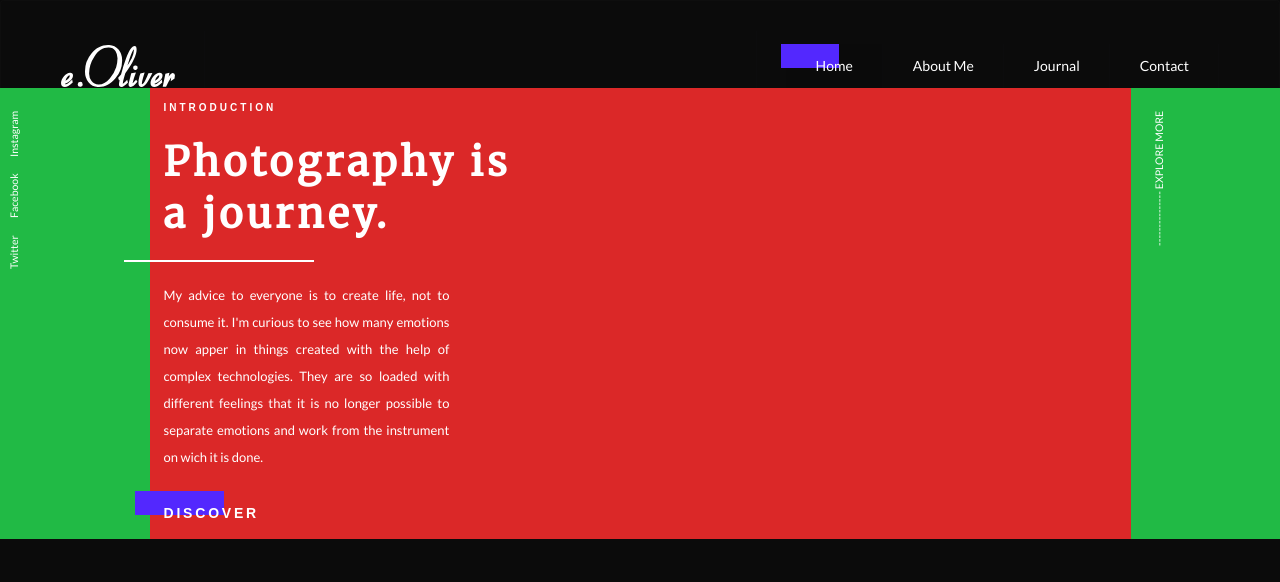
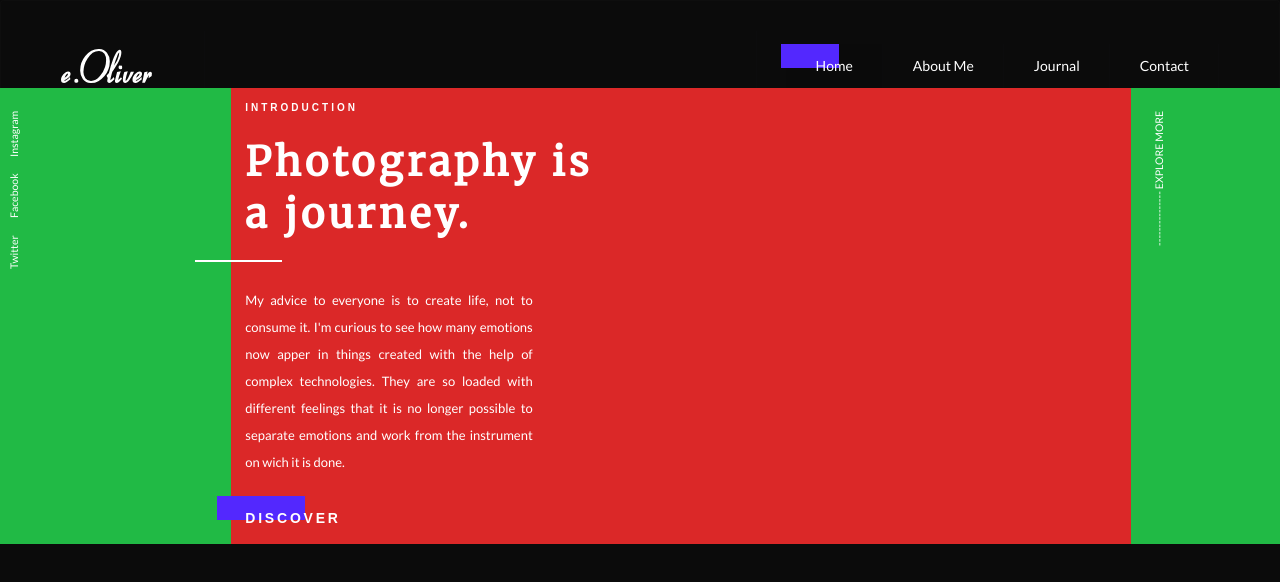
Before and after one commit to dalejodc/frontend-test, an Angular app: page / in a window 1280 px wide. Shown: the top 582 px of the page. Built offline with nearby package versions, Linux system fonts and the light colour scheme.

Commit message:
Comments

```diff
--- a/src/app/components/header/header.component.css
+++ b/src/app/components/header/header.component.css
@@ -1,3 +1,9 @@
+/*********************************************
+                 HEADER STYLES
+**********************************************/
+
+/* Header div */
+
 .header {
     background-color: var(--dark-black);
     height: 100%;
@@ -5,6 +11,7 @@
     background-repeat: no-repeat;
 }
 
+/* Media queries to rotate the social media menu  */
 @media screen and (min-width: 766px) {
     nav.rotated {
         position: absolute;
@@ -24,6 +31,7 @@
     }
 }
 
+/* Media queries to rotate the EXPLORE MORE menu */
 @media screen and (max-width: 766px) {
     nav.rotated a {
         color: white;
@@ -33,3 +41,68 @@
         font-size: 15px;
     }
 }
+
+.btn {
+    background-color: transparent;
+    border: 0;
+    border-radius: 0;
+    color: white;
+    cursor: pointer;
+    font-weight: 600;
+    display: inline-block;
+    letter-spacing: .2rem;
+    padding: 4px 0;
+    position: relative;
+    text-decoration: none;
+    z-index: 1;
+    margin-top: 30px;
+}
+
+.btn::before {
+    margin-top: -10px;
+    background-color: #5328fe !important;
+    width: 93%;
+    content: '';
+    height: 100%;
+    position: absolute;
+    left: -30%;
+    top: 0;
+    opacity: 1;
+    z-index: -1;
+}
+
+.little-title {
+    font-family: Poppins, sans-serif;
+    font-size: 10px;
+    font-weight: 600;
+    letter-spacing: 3px;
+    margin-bottom: 0;
+    text-transform: uppercase;
+}
+
+.title {
+    font-family: 'Merriweather', serif;
+    font-size: 40px;
+    letter-spacing: 4px
+}
+
+p {
+    line-height: 27px;
+    text-align: justify;
+    font-size: 13px;
+}
+
+/* Media queries to resize de div paragraph box  */
+@media screen and (min-width: 900px) {
+    .main-paragraph {
+        width: 33%;
+        margin-top: 25px;
+    }
+}
+
+@media screen and (max-width: 900px) {
+    .main-paragraph {
+        width: 80%;
+        margin-top: 25px;
+    }
+}
--- a/src/app/components/header/header.component.html
+++ b/src/app/components/header/header.component.html
@@ -1,81 +1,19 @@
 <style>
-  .btn {
-    background-color: transparent;
-    border: 0;
-    border-radius: 0;
-    color: white;
-    cursor: pointer;
-    font-weight: 600;
-    display: inline-block;
-    letter-spacing: .2rem;
-    padding: 4px 0;
-    position: relative;
-    text-decoration: none;
-    z-index: 1;
-    margin-top: 30px;
-  }
 
-  .btn::before {
-    margin-top: -10px;
-    background-color: #5328fe !important;
-    width: 93%;
-    content: '';
-    height: 100%;
-    position: absolute;
-    left: -30%;
-    top: 0;
-    opacity: 1;
-    z-index: -1;
-  }
-
-  .little-title{
-    font-family: Poppins,sans-serif;
-    font-size: 10px;
-    font-weight: 600;
-    letter-spacing: 3px;
-    margin-bottom: 0;
-    text-transform: uppercase;
-  }
-
-  .title{
-    font-family: 'Merriweather', serif;
-    font-size: 40px;
-  letter-spacing: 4px
-}
-
-p {
-  line-height: 27px;
-  /* padding-right: 100px; */
-  text-align: justify;
-  font-size: 13px;
-}
-
-@media screen and (min-width: 900px) {
-   .main-paragraph{
-    width: 30%
-   }
-  }
-
-  @media screen and (max-width: 900px) {
-    .main-paragraph{
-     width: 80%
-    }
-
-}
 
 </style>
 <div class="header">
   <app-navbar></app-navbar>
 
   <div class="ui stackable grid ">
-    <div class="green two wide column center aligned">
+    <div class="green three wide column center aligned">
       <nav class="rotated">
         <a href="#">Twitter</a>
         <a href="#">Facebook</a>
         <a href="#">Instagram</a>
       </nav>
     </div>
-    <div class="red twelve wide column ">
+    <div class="red eleven wide column ">
       <h4 class="white-text little-title">INTRODUCTION</h4>
       <h1 class="white-text title">Photography is <br>a journey.</h1>
 
--- a/src/app/components/home/home.component.html
+++ b/src/app/components/home/home.component.html
@@ -1 +1,2 @@
+<!-- Component that contains all the subcomponents of the landing page -->
 <app-header></app-header>
--- a/src/app/components/navbar/navbar.component.css
+++ b/src/app/components/navbar/navbar.component.css
@@ -1,3 +1,7 @@
+/*********************************************
+                 HEADER STYLES
+**********************************************/
+
 .ui.menu{
     padding: 30px 30px 0px 30px;
 }
@@ -8,7 +12,7 @@
 }
 
 div img{
-    width: 100% !important
+    width: 80% !important
 }
 
 .active {
--- a/src/styles.css
+++ b/src/styles.css
@@ -1,4 +1,4 @@
-/* You can add global styles to this file, and also import other style files */
+/* Global styles*/
 
 :root {
     --dark-black: #0B0B0B;
@@ -15,9 +15,9 @@
 
 .divider {
     border-top: 2px solid white;
-    width: 20%;
+    width: 10%;
     margin-top: 20px;
     margin-bottom: 20px;
     position: relative;
-    margin-left: -40px;
+    margin-left: -50px;
 }
```
